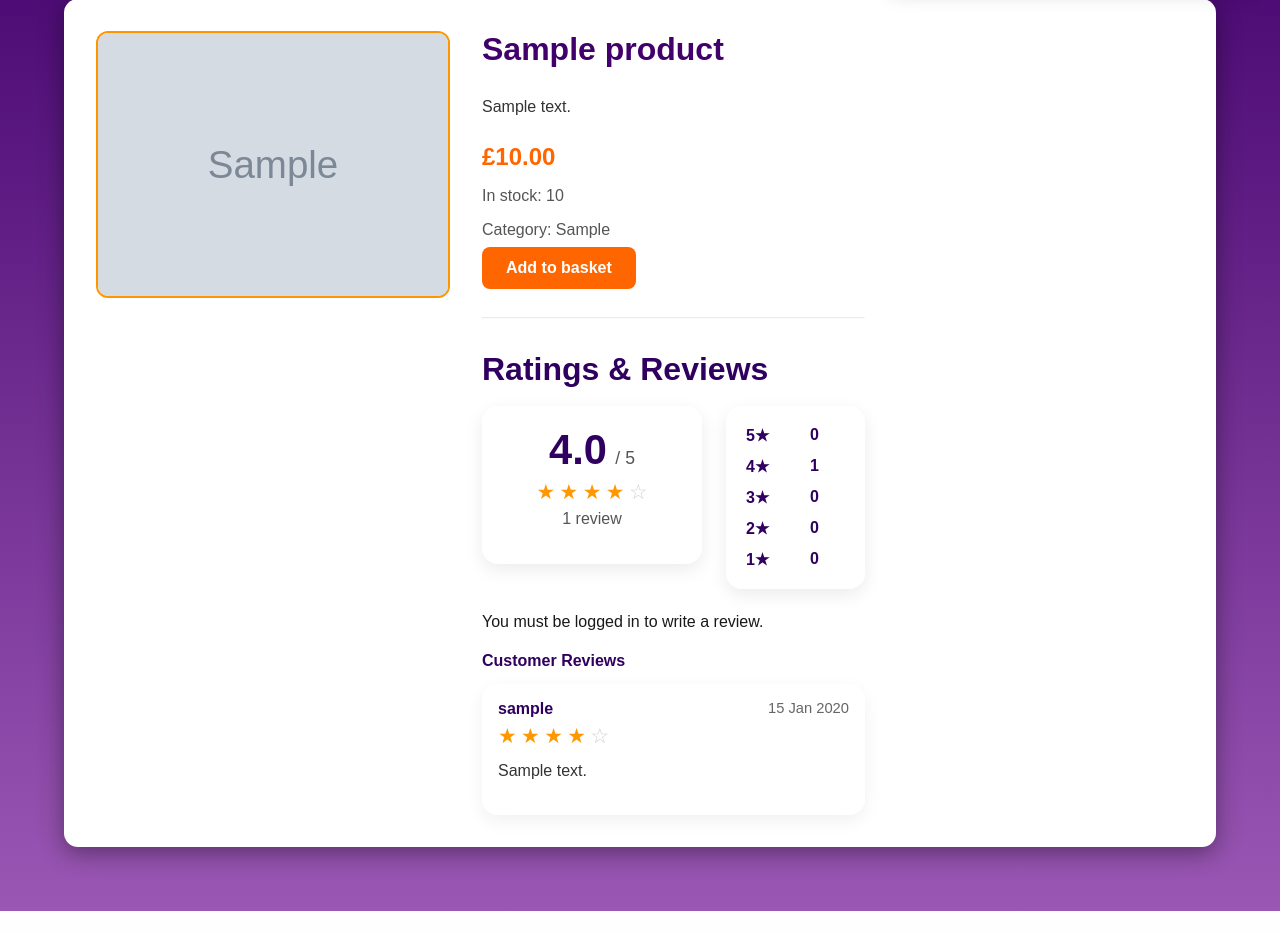
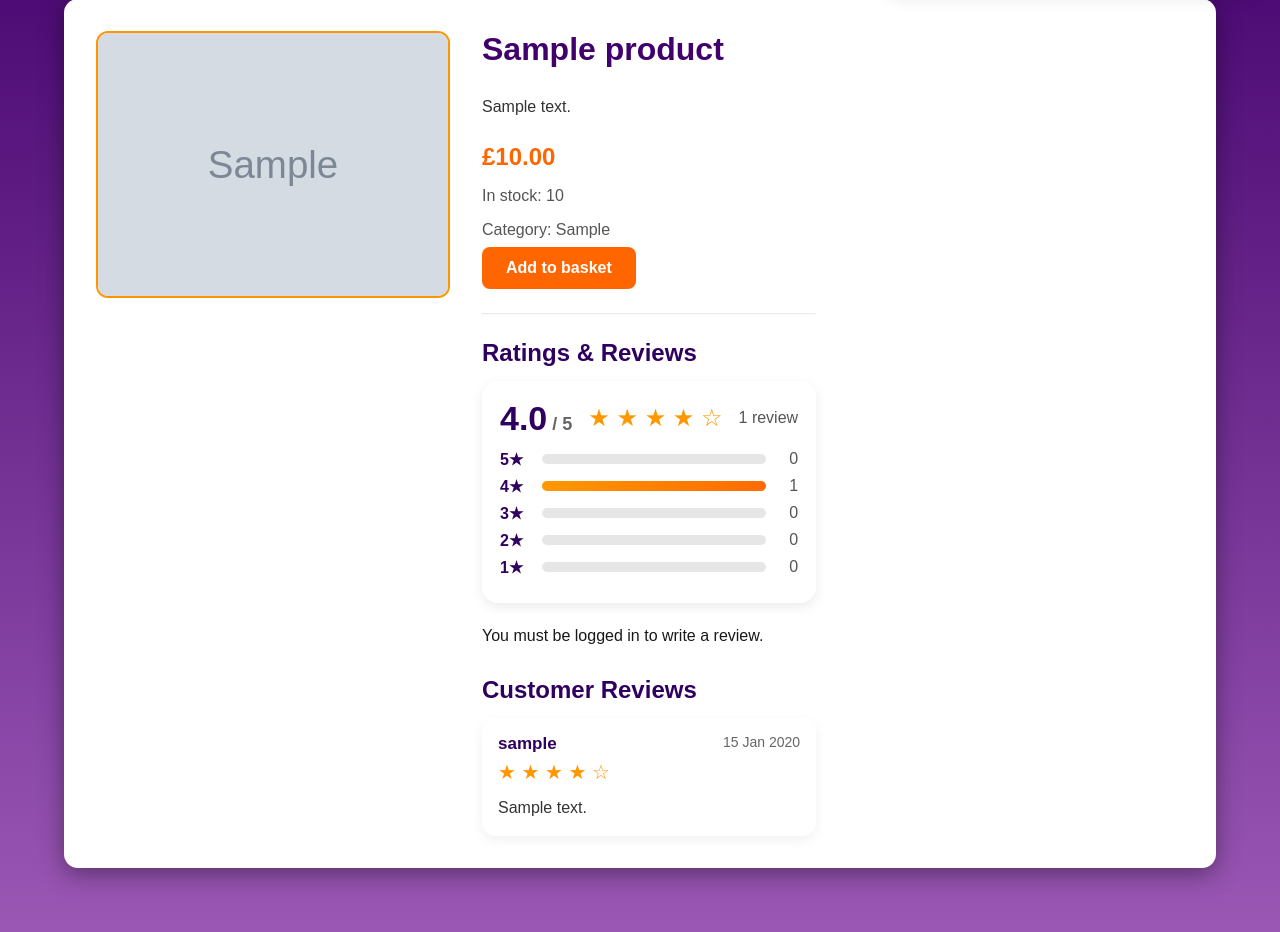
Before and after one commit to Zaid748-collab/Team-31, a Django app: page /products/1/ in a window 1280 px wide. Shown: the part 149-1081 px from the top of the page. Before the commit the page ends 1060 px from the top, so only its background shows below. Run offline with Django 5.2, Linux system fonts and the light colour scheme; tables that the repository leaves empty hold one stand-in row (values such as "Sample post"); grey boxes marked "Sample" are stand-in pictures; parts of the project's set-up code (start-up, migrations or seed data) failed here and were passed over.

Commit message:
Improve ratings and reviews UI on product detail page

```diff
--- a/Team31Project/Product_List/templates/Product_List/product_detail.html
+++ b/Team31Project/Product_List/templates/Product_List/product_detail.html
@@ -40,53 +40,58 @@
         </a>
       {% endif %}
 
-      <hr class="review-divider">
+      <hr style="margin: 24px 0; opacity: 0.2;">
 
-      <div class="reviews-section">
-        <h3 class="reviews-title">Ratings & Reviews</h3>
+      <div style="margin-top: 22px; max-width: 900px;">
+        <h3 style="margin-bottom: 14px; color:#2f005f; font-size: 24px; font-weight: 800;">
+          Ratings & Reviews
+        </h3>
 
-        <div class="reviews-overview">
-          <div class="reviews-score-box">
-            <div class="big-rating">{{ avg_rating|floatformat:1 }}</div>
-            <div class="big-rating-outof">/ 5</div>
+        <div style="background: rgba(255,255,255,0.78); border-radius: 16px; padding: 18px; margin-bottom: 24px; box-shadow: 0 4px 12px rgba(0,0,0,0.08);">
+          <div style="display:flex; align-items:center; gap:16px; flex-wrap:wrap; margin-bottom:12px;">
+            <div style="font-size: 34px; font-weight: 800; color:#2f005f;">
+              {{ avg_rating|floatformat:1 }}<span style="font-size:18px; color:#666;"> / 5</span>
+            </div>
 
-            <div class="stars-row">
+            <div style="font-size: 24px; color:#ff9800;">
               {% with rounded=avg_rating|floatformat:0 %}
-                {% if rounded|add:"0" >= 1 %}<span class="star filled">★</span>{% else %}<span class="star">☆</span>{% endif %}
-                {% if rounded|add:"0" >= 2 %}<span class="star filled">★</span>{% else %}<span class="star">☆</span>{% endif %}
-                {% if rounded|add:"0" >= 3 %}<span class="star filled">★</span>{% else %}<span class="star">☆</span>{% endif %}
-                {% if rounded|add:"0" >= 4 %}<span class="star filled">★</span>{% else %}<span class="star">☆</span>{% endif %}
-                {% if rounded|add:"0" >= 5 %}<span class="star filled">★</span>{% else %}<span class="star">☆</span>{% endif %}
+                {% if rounded|add:"0" >= 1 %}★{% else %}☆{% endif %}
+                {% if rounded|add:"0" >= 2 %}★{% else %}☆{% endif %}
+                {% if rounded|add:"0" >= 3 %}★{% else %}☆{% endif %}
+                {% if rounded|add:"0" >= 4 %}★{% else %}☆{% endif %}
+                {% if rounded|add:"0" >= 5 %}★{% else %}☆{% endif %}
               {% endwith %}
             </div>
 
-            <p class="review-count">{{ review_count }} review{{ review_count|pluralize }}</p>
+            <div style="color:#555; font-weight:500;">
+              {{ review_count }} review{{ review_count|pluralize }}
+            </div>
           </div>
 
-          <div class="rating-breakdown">
+          <div>
             {% for star, count in rating_distribution.items %}
-              <div class="rating-row">
-                <span class="rating-label">{{ star }}★</span>
-                <div class="rating-bar">
-                  <div class="rating-bar-fill" style="width:{% if review_count > 0 %}{% widthratio count review_count 100 %}{% else %}0{% endif %}%"></div>
+              <div style="display:flex; align-items:center; gap:10px; margin-bottom:8px;">
+                <span style="width:32px; font-weight:700; color:#2f005f;">{{ star }}★</span>
+                <div style="flex:1; height:10px; background:#e6e6e6; border-radius:999px; overflow:hidden;">
+                  <div style="height:100%; background:linear-gradient(90deg,#ff9800,#ff6a00); width:{% if review_count > 0 %}{% widthratio count review_count 100 %}{% else %}0{% endif %}%;"></div>
                 </div>
-                <span class="rating-number">{{ count }}</span>
+                <span style="width:22px; text-align:right; color:#555;">{{ count }}</span>
               </div>
             {% endfor %}
           </div>
         </div>
 
         {% if user.is_authenticated %}
-          <div class="review-form-card">
-            <h4 class="review-form-title">
+          <div style="background: rgba(255,255,255,0.78); border-radius: 16px; padding: 18px; margin-bottom: 24px; box-shadow: 0 4px 12px rgba(0,0,0,0.08);">
+            <h4 style="margin:0 0 14px; color:#2f005f; font-size:24px; font-weight:700;">
               {% if user_review %}Update your review{% else %}Write a review{% endif %}
             </h4>
 
             <form method="POST" action="{% url 'submit_review' product.id %}">
               {% csrf_token %}
 
-              <label class="review-label">Rating</label>
-              <select name="rating" required class="review-select">
+              <label style="display:block; margin-bottom:6px; font-weight:600; color:#2f005f;">Rating</label>
+              <select name="rating" required style="padding:10px 12px; border-radius:10px; border:1px solid #ddd; width:180px; margin-bottom:14px;">
                 {% for i in "12345" %}
                   {% with num=i|add:"0" %}
                     <option value="{{ num }}" {% if user_review and user_review.rating == num %}selected{% endif %}>
@@ -96,50 +101,59 @@
                 {% endfor %}
               </select>
 
-              <label class="review-label">Comment (optional)</label>
-              <textarea name="comment" rows="4" class="review-textarea" placeholder="Share your experience with this product...">{% if user_review %}{{ user_review.comment }}{% endif %}</textarea>
+              <label style="display:block; margin-bottom:6px; font-weight:600; color:#2f005f;">Comment (optional)</label>
+              <textarea
+                name="comment"
+                rows="4"
+                placeholder="Share your experience with this product..."
+                style="width:100%; padding:12px; border-radius:12px; border:1px solid #ddd; resize:vertical; margin-bottom:14px;"
+              >{% if user_review %}{{ user_review.comment }}{% endif %}</textarea>
 
-              <button type="submit" class="add-basket-btn review-submit-btn">
+              <button type="submit" class="add-basket-btn" style="padding:12px 22px; font-size:18px;">
                 {% if user_review %}Update Review{% else %}Submit Review{% endif %}
               </button>
             </form>
           </div>
         {% else %}
-          <p class="review-login-note">You must be logged in to write a review.</p>
+          <p style="opacity:0.9; margin-bottom:18px;">You must be logged in to write a review.</p>
         {% endif %}
 
-        <div class="reviews-list-block">
-          <h4 class="recent-reviews-title">Customer Reviews</h4>
+        <div>
+          <h4 style="margin-bottom:14px; color:#2f005f; font-size:24px; font-weight:700;">
+            Customer Reviews
+          </h4>
 
           {% if reviews %}
-            <div class="reviews-list">
+            <div style="display:flex; flex-direction:column; gap:14px;">
               {% for r in reviews %}
-                <div class="review-card">
-                  <div class="review-card-top">
+                <div style="background: rgba(255,255,255,0.72); border-radius: 14px; padding: 16px; box-shadow: 0 4px 12px rgba(0,0,0,0.06);">
+                  <div style="display:flex; justify-content:space-between; align-items:flex-start; gap:12px; flex-wrap:wrap;">
                     <div>
-                      <div class="review-user">{{ r.user.username }}</div>
-                      <div class="review-stars">
-                        {% if r.rating >= 1 %}<span class="star filled">★</span>{% else %}<span class="star">☆</span>{% endif %}
-                        {% if r.rating >= 2 %}<span class="star filled">★</span>{% else %}<span class="star">☆</span>{% endif %}
-                        {% if r.rating >= 3 %}<span class="star filled">★</span>{% else %}<span class="star">☆</span>{% endif %}
-                        {% if r.rating >= 4 %}<span class="star filled">★</span>{% else %}<span class="star">☆</span>{% endif %}
-                        {% if r.rating >= 5 %}<span class="star filled">★</span>{% else %}<span class="star">☆</span>{% endif %}
+                      <strong style="display:block; color:#2f005f; font-size:17px;">{{ r.user.username }}</strong>
+                      <div style="margin-top:6px; font-size:20px; color:#ff9800;">
+                        {% if r.rating >= 1 %}★{% else %}☆{% endif %}
+                        {% if r.rating >= 2 %}★{% else %}☆{% endif %}
+                        {% if r.rating >= 3 %}★{% else %}☆{% endif %}
+                        {% if r.rating >= 4 %}★{% else %}☆{% endif %}
+                        {% if r.rating >= 5 %}★{% else %}☆{% endif %}
                       </div>
                     </div>
-                    <span class="review-date">{{ r.created_at|date:"d M Y" }}</span>
+                    <span style="font-size:14px; color:#666;">{{ r.created_at|date:"d M Y" }}</span>
                   </div>
 
                   {% if r.comment %}
-                    <p class="review-comment">{{ r.comment }}</p>
+                    <p style="margin:12px 0 0; color:#333; line-height:1.5;">{{ r.comment }}</p>
                   {% else %}
-                    <p class="review-comment review-comment-empty">No written comment provided.</p>
+                    <p style="margin:12px 0 0; color:#777; font-style:italic;">No written comment provided.</p>
                   {% endif %}
                 </div>
               {% endfor %}
             </div>
           {% else %}
-            <div class="review-empty-state">
-              <p>No reviews yet. Be the first to review this product.</p>
+            <div style="background: rgba(255,255,255,0.72); border-radius: 14px; padding: 16px;">
+              <p style="margin:0; color:#555; line-height:1.5;">
+                No reviews yet. Be the first to rate this product and share your experience.
+              </p>
             </div>
           {% endif %}
         </div>
```
